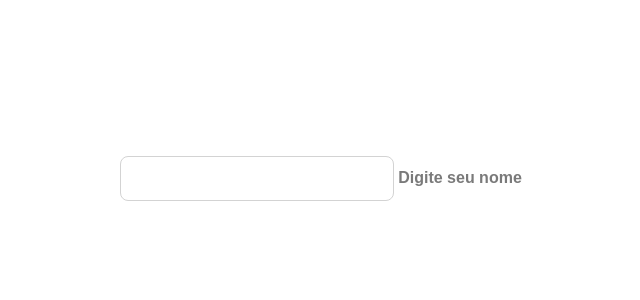
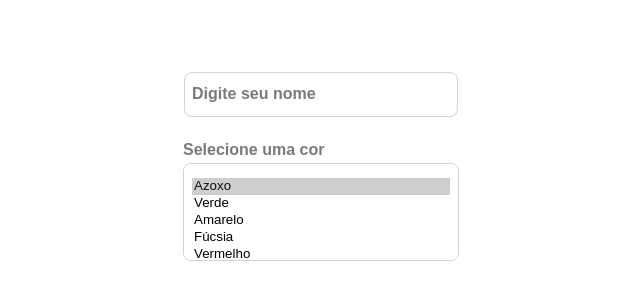
Before and after one commit to meluiz/brainnco-prework, a website built with Vite: page day-three/index.html in a window 1280 px wide. Shown: the part 230-530 px from the top of the page, without its empty margins (319-959 px from the left). Built offline with nearby package versions, Linux system fonts and the light colour scheme.

Commit message:
Criando estrutura para o segundo desafio

```diff
--- a/day-three/index.html
+++ b/day-three/index.html
@@ -10,9 +10,13 @@
   <body>
     <div class="wrapper">
       <form class="form" action="">
-        <div>
+        <div class="group">
           <input type="text" name="username" id="username" required data-id="username">
-          <label for="username">Digite seu nome</label>
+          <label class="floating" for="username">Digite seu nome</label>
+        </div>
+        <div class="group" data-id="group-select"></div>
+        <div class="group">
+          <div class="colors" data-id="group-colors"></div>
         </div>
       </form>
     </div>
```
